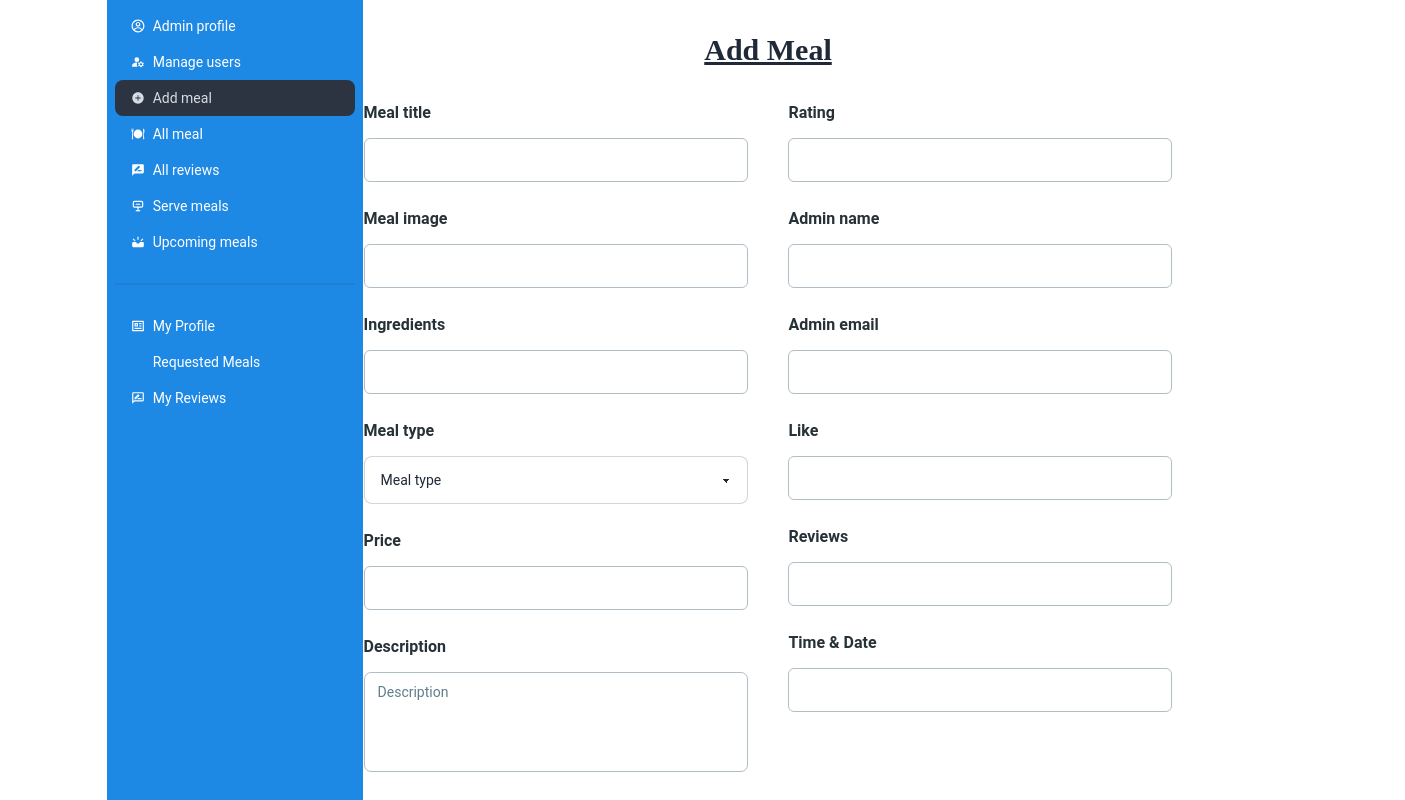
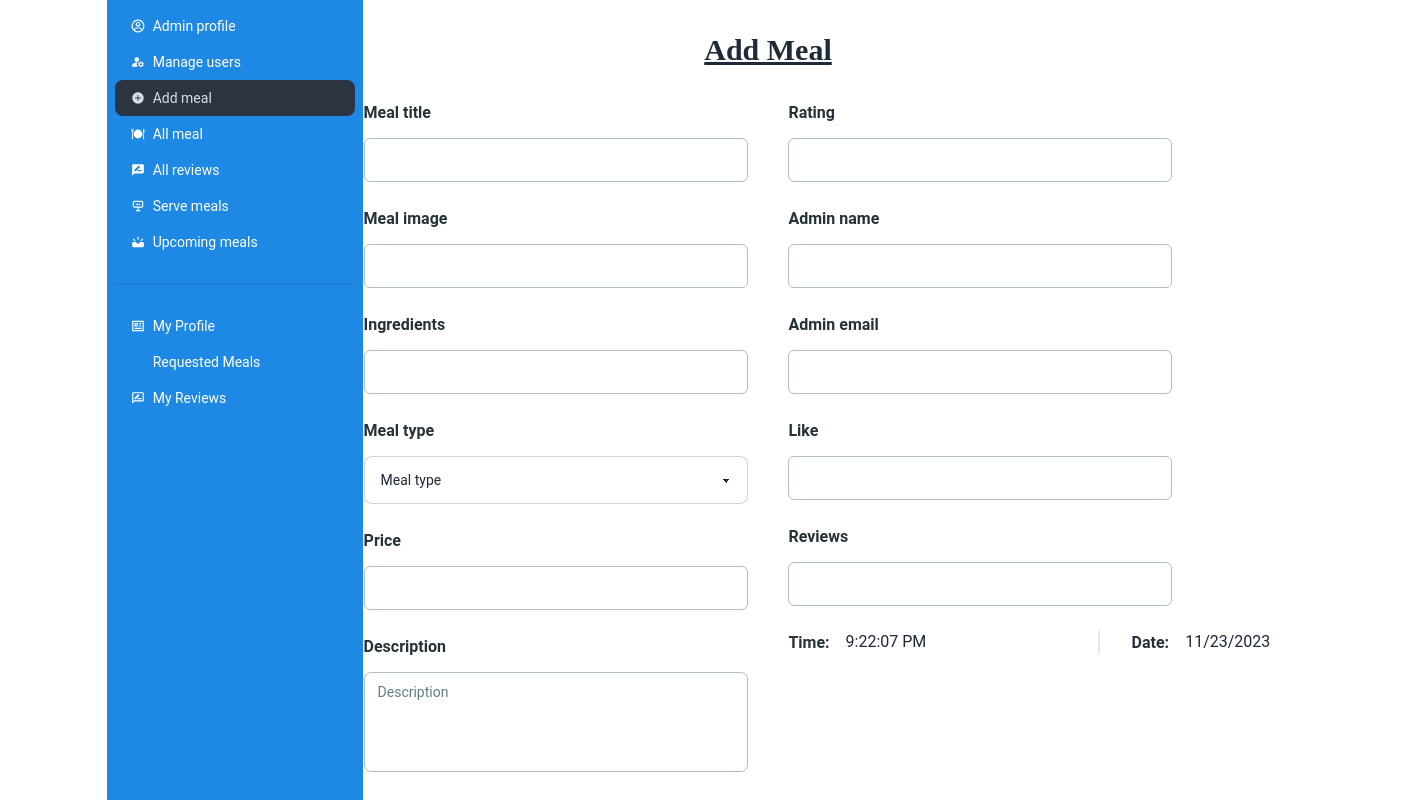
Before and after one commit to mazharul-islam356/eat-and-excels-clint, a React (Vite) app: page /dashBoard/addMeal in a window 1280 px wide. Shown: the top 800 px of the page, 1405 px wide, since content can reach past the window. Built offline with nearby package versions, Linux system fonts and the light colour scheme; no server answers; some icons are missing.

Commit message:
implement date and time in add meal form

```diff
--- a/src/MainLayout/DashBoard.jsx
+++ b/src/MainLayout/DashBoard.jsx
@@ -12,8 +12,7 @@ import { MdUpcoming } from "react-icons/md";
 
 const DashBoard = () => {
 
-    const isAdmin = true
-
+    const isAdmin = true;
 
     return (
         <div className="flex w-10/12 mx-auto">
--- a/src/pages/DashBoard/MyProfile/AddMeal.jsx
+++ b/src/pages/DashBoard/MyProfile/AddMeal.jsx
@@ -1,13 +1,30 @@
 import { Input, Textarea, Typography } from "@material-tailwind/react";
 import { useForm } from "react-hook-form";
 import useAxiosSecure from "../../../hooks/useAxiosSecure";
+import { useEffect, useState } from "react";
 
 const AddMeal = () => {
 
-    const axiosSecure = useAxiosSecure()
+  // time and date
 
-    axiosSecure.post('http://localhost:5173/allData')
-    .then(res=>console.log(res.data))
+  const [currentTime, setCurrentTime] = useState(new Date());
+
+  useEffect(() => {
+    const interval = setInterval(() => {
+      setCurrentTime(new Date());
+    }, 1000);
+
+    return () => {
+      clearInterval(interval);
+    };
+  }, []);
+
+
+  // data fetch
+    // const axiosSecure = useAxiosSecure()
+
+    // axiosSecure.post('http://localhost:5173/allData')
+    // .then(res=>console.log(res.data))
 
     const { register, handleSubmit } = useForm();
     const onSubmit = (data) =>
@@ -158,18 +175,22 @@ const AddMeal = () => {
                     className: "before:content-none after:content-none",
                   }}
                 />
+                <div className="flex gap-4">
                 <Typography variant="h6" color="blue-gray" className="-mb-3">
-                  Time & Date
+                  Time:
                 </Typography>
-                <Input
-                  {...register("time&date")}
-                  size="lg"
-                  placeholder=""
-                  className=" !border-t-blue-gray-200 focus:!border-t-gray-900"
-                  labelProps={{
-                    className: "before:content-none after:content-none",
-                  }}
-                />
+                <input {...register("time")} type="text" value={currentTime.toLocaleTimeString()} />
+                {/* <p {...register("time")} >{currentTime.toLocaleTimeString()}</p> */}
+
+                <div className="divider divider-horizontal"></div>
+
+                <Typography variant="h6" color="blue-gray" className="-mb-3">
+                  Date:
+                </Typography>
+
+                <input {...register("date")} type="text" value={currentTime.toLocaleDateString()} />
+
+                </div>
 
 
               </div>
--- a/src/pages/DashBoard/MyProfile/Request.jsx
+++ b/src/pages/DashBoard/MyProfile/Request.jsx
@@ -1,10 +1,24 @@
+
+import { useEffect, useState } from "react";
 
 const Request = () => {
+    const [currentTime, setCurrentTime] = useState(new Date());
+
+    useEffect(() => {
+      const interval = setInterval(() => {
+        setCurrentTime(new Date());
+      }, 1000);
+
+      return () => {
+        clearInterval(interval);
+      };
+    }, []);
+
     return (
-        <div>
-           req
-        </div>
+      <div>
+        <p>Current time: {currentTime.toLocaleTimeString()}</p>
+        <p>Current date: {currentTime.toLocaleDateString()}</p>
+      </div>
     );
-};
-
-export default Request;
+  };
+  export default Request
--- a/src/pages/Home/Navbar/Navbar.jsx
+++ b/src/pages/Home/Navbar/Navbar.jsx
@@ -16,7 +16,7 @@ import { NavLink } from "react-router-dom";
 import { IoRestaurant } from "react-icons/io5";
 import { AuthContext } from "../../../Authentication/Firebase/AuthProvider";
 
-const settings = ["Profile", "Dashboard", "Logout"];
+const settings = ["Dashboard", "Logout"];
 
 function Navbar() {
   const [anchorElNav, setAnchorElNav] = React.useState(null);
@@ -167,10 +167,10 @@ function Navbar() {
 {/* Profile and dashboard */}
 
           <Box sx={{ flexGrow: 0 }}>
-            <Tooltip title="Open settings">
-              <IconButton onClick={handleOpenUserMenu} sx={{ p: 0 }}>
-                <Avatar alt="Remy Sharp" src="/static/images/avatar/2.jpg" />
-              </IconButton>
+            <Tooltip title="Click here">
+              {user && <IconButton onClick={handleOpenUserMenu} sx={{ p: 0 }}>
+                <Avatar alt="#" src={user.photoURL} />
+              </IconButton>}
             </Tooltip>
             <Menu
               sx={{ mt: "45px" }}
@@ -210,7 +210,6 @@ function Navbar() {
 ))}
 
 
-
             </Menu>
           </Box>
         </Toolbar>
--- a/src/pages/Meals/AllMeals.jsx
+++ b/src/pages/Meals/AllMeals.jsx
@@ -92,6 +92,8 @@ const AllMeals = () => {
             const isSearchValue = searchValue.toLowerCase() === ""
                 ? item
                 : item.mealTitle.toLowerCase().includes(searchValue);
+
+
             const isCategoryValue = category.toLowerCase() === ""
                 ? item
                 : item.mealType.toLowerCase().includes(category);
@@ -100,7 +102,6 @@ const AllMeals = () => {
 
             return isSearchValue && isCategoryValue;
           })
-
           .map((card) => (
             <div key={card._id}>
               <Card
```
